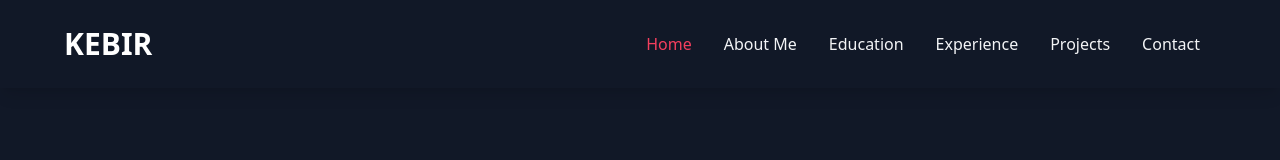
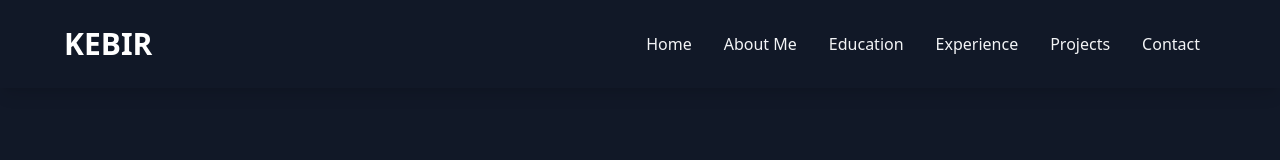
Before and after one commit to KEBIRHAMZA/Portfolio, a React (Vite) app: page / in a window 1280 px wide. Shown: the top 160 px of the page. Built offline with nearby package versions, Linux system fonts and the light colour scheme.

Commit message:
Some Changes in the responssive design

```diff
--- a/src/App.jsx
+++ b/src/App.jsx
@@ -4,7 +4,6 @@ import Hero from './components/hero'
 import Navbar from './components/navbar'
 
 function App() {
-  const [count, setCount] = useState(0)
 
   return (
     <>
--- a/src/components/hero.jsx
+++ b/src/components/hero.jsx
@@ -19,7 +19,7 @@ const Hero = () => {
     }, []);
 
     return (
-        <div className="w-full h-full bg-gray-900 dark:bg-gray-200">
+        <div id="home" className="w-full h-full bg-gray-900 dark:bg-gray-200">
             <div className="h-screen w-full mx-auto py-20 xl:px-16 xs:px-8 flex flex-col md:flex-row gap-4 justify-center items-center pb-10 pt-4">
                 <div className="w-full md:w-1/2 flex justify-center md:justify-start">
                     <img
--- a/src/components/navbar.jsx
+++ b/src/components/navbar.jsx
@@ -1,13 +1,17 @@
-import React from 'react';
+import React, { useState } from 'react';
 import { useTranslation } from 'react-i18next';
-import { useState } from 'react';
 import logo from '../images/logo.png';
 
 const Navbar = () => {
     const [t, i18n] = useTranslation('global');
+    const [activeSection, setActiveSection] = useState('');
 
-    const HandleChangeLanguage = (lang) => {
+    const handleChangeLanguage = (lang) => {
         i18n.changeLanguage(lang);
+    };
+
+    const handleClick = (section) => {
+        setActiveSection(section);
     };
 
     const [isMenuOpen, setIsMenuOpen] = useState(false);
@@ -19,8 +23,8 @@ const Navbar = () => {
     return (
         <div className="fixed top-0 left-0 w-full bg-gray-900 text-white shadow-lg z-50">
             {/* {t("message")}
-            <button onClick={() => HandleChangeLanguage("en") } >En</button>
-            <button onClick={() => HandleChangeLanguage("fr") } >Fr</button> */}
+            <button onClick={() => handleChangeLanguage("en") } >En</button>
+            <button onClick={() => handleChangeLanguage("fr") } >Fr</button> */}
             <header className="lg:px-16 px-4 flex flex-wrap items-center py-4">
                 <div className="flex-1 flex justify-between items-center">
                     <span className="text-white font-bold text-3xl">KEBIR</span>
@@ -35,12 +39,60 @@ const Navbar = () => {
                 <div className="hidden md:flex md:items-center md:w-auto w-full" id="menu">
                     <nav>
                         <ul className="md:flex items-center justify-between text-base text-gray-100 dark:text-gray-600 pt-4 md:pt-0">
-                            <li><a className="md:p-4 py-3 px-0 block text-rose-500" href="#home">Home</a></li>
-                            <li><a className="md:p-4 py-3 px-0 block" href="#about">About Me</a></li>
-                            <li><a className="md:p-4 py-3 px-0 block" href="#education">Education</a></li>
-                            <li><a className="md:p-4 py-3 px-0 block" href="#experience">Experience</a></li>
-                            <li><a className="md:p-4 py-3 px-0 block" href="#projects">Projects</a></li>
-                            <li><a className="md:p-4 py-3 px-0 block md:mb-0 mb-2" href="#contact">Contact</a></li>
+                            <li>
+                                <a
+                                    className={`md:p-4 py-3 px-0 block ${activeSection === 'home' ? 'text-rose-500' : ''}`}
+                                    href="#home"
+                                    onClick={() => handleClick('home')}
+                                >
+                                    Home
+                                </a>
+                            </li>
+                            <li>
+                                <a
+                                    className={`md:p-4 py-3 px-0 block ${activeSection === 'about' ? 'text-rose-500' : ''}`}
+                                    href="#about"
+                                    onClick={() => handleClick('about')}
+                                >
+                                    About Me
+                                </a>
+                            </li>
+                            <li>
+                                <a
+                                    className={`md:p-4 py-3 px-0 block ${activeSection === 'education' ? 'text-rose-500' : ''}`}
+                                    href="#education"
+                                    onClick={() => handleClick('education')}
+                                >
+                                    Education
+                                </a>
+                            </li>
+                            <li>
+                                <a
+                                    className={`md:p-4 py-3 px-0 block ${activeSection === 'experience' ? 'text-rose-500' : ''}`}
+                                    href="#experience"
+                                    onClick={() => handleClick('experience')}
+                                >
+                                    Experience
+                                </a>
+                            </li>
+                            <li>
+                                <a
+                                    className={`md:p-4 py-3 px-0 block ${activeSection === 'projects' ? 'text-rose-500' : ''}`}
+                                    href="#projects"
+                                    onClick={() => handleClick('projects')}
+                                >
+                                    Projects
+                                </a>
+                            </li>
+                            <li>
+                                <a
+                                    className={`md:p-4 py-3 px-0 block ${activeSection === 'contact' ? 'text-rose-500' : ''}`}
+                                    href="#contact"
+                                    onClick={() => handleClick('contact')}
+                                >
+                                    Contact
+                                </a>
+                            </li>
                         </ul>
                     </nav>
                 </div>
```
